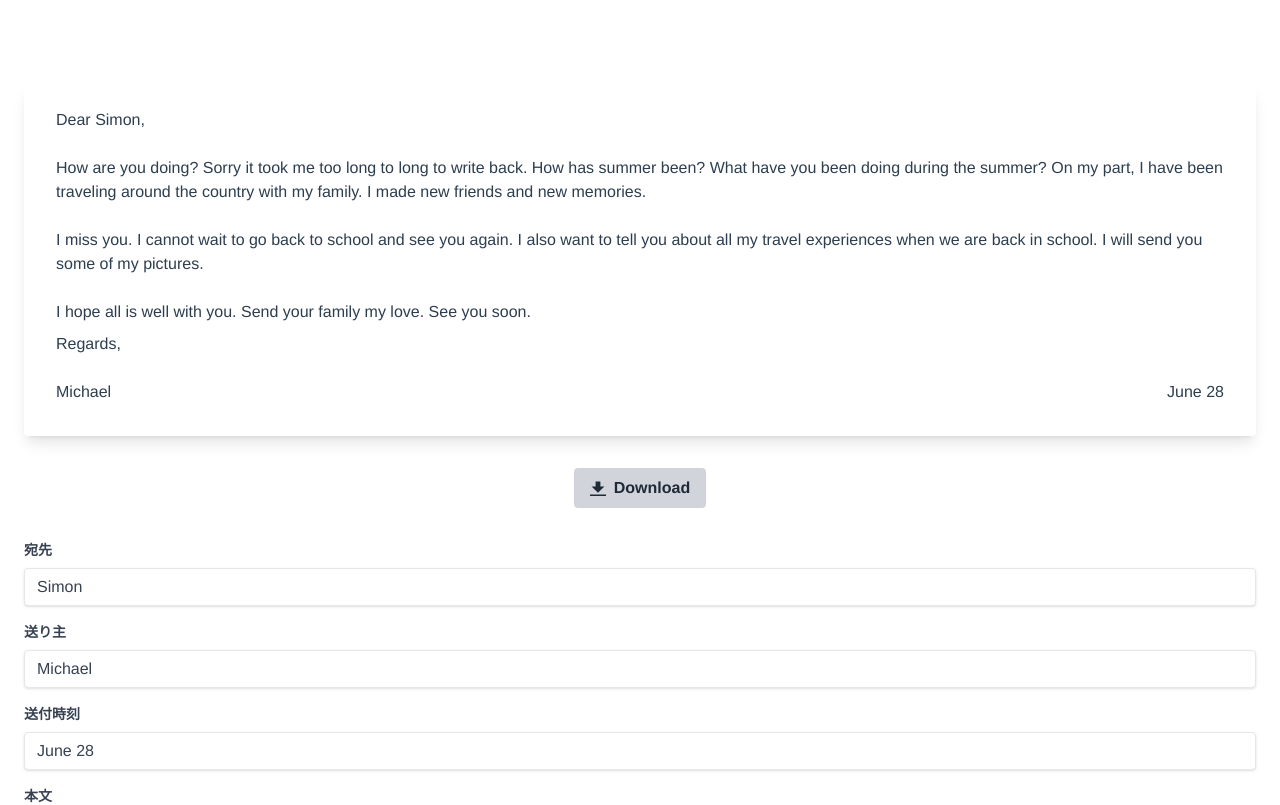
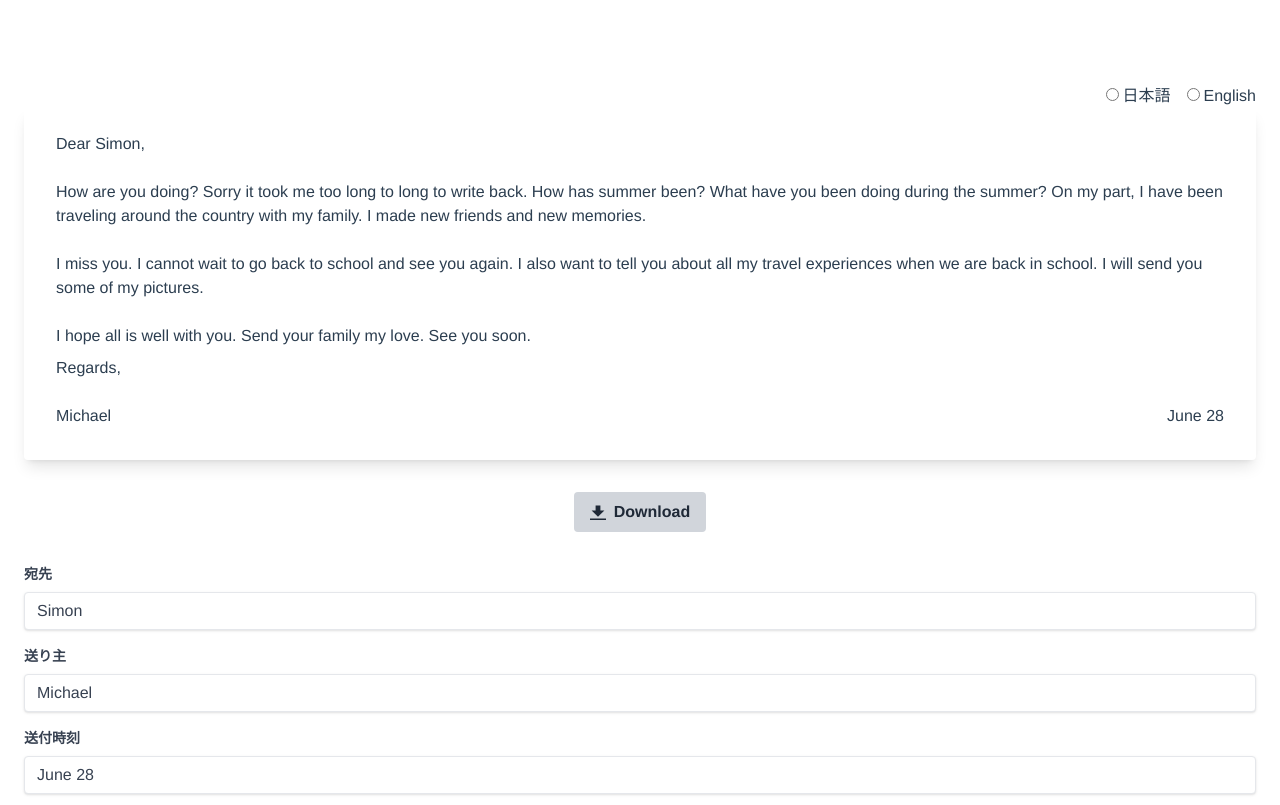
Before and after one commit to Haru0101/dear-my-friend, a Vue app: page / in a window 1280 px wide. Shown: the top 805 px of the page. Built offline with nearby package versions, Linux system fonts and the light colour scheme.

Commit message:
feat: add language button ui

```diff
--- a/src/App.vue
+++ b/src/App.vue
@@ -29,6 +29,10 @@ const download = () => {
 <template>
   <div class="p-6">
     <div class="w-full mx-auto max-w-screen-2xl">
+      <div class="flex justify-end">
+        <label class="mr-4"><input class="mr-1" type="radio" name="languages">日本語</label>
+        <label><input class="mr-1" type="radio" name="languages">English</label>
+      </div>
       <LetterPreview
         :to="to"
         :from="from"
```
